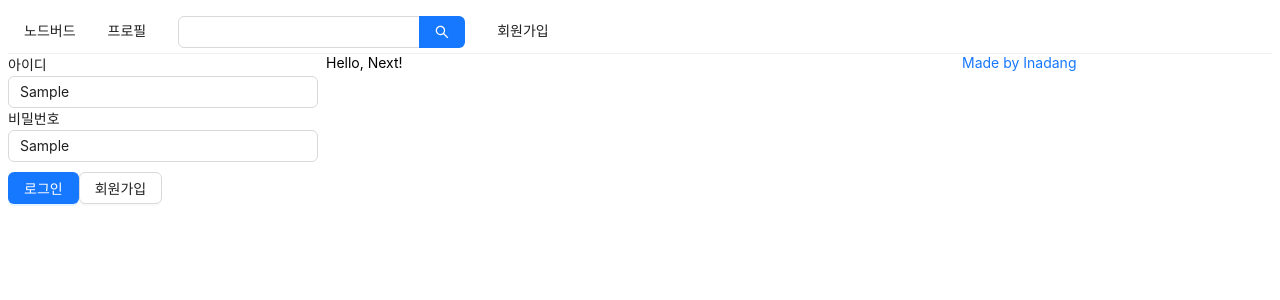
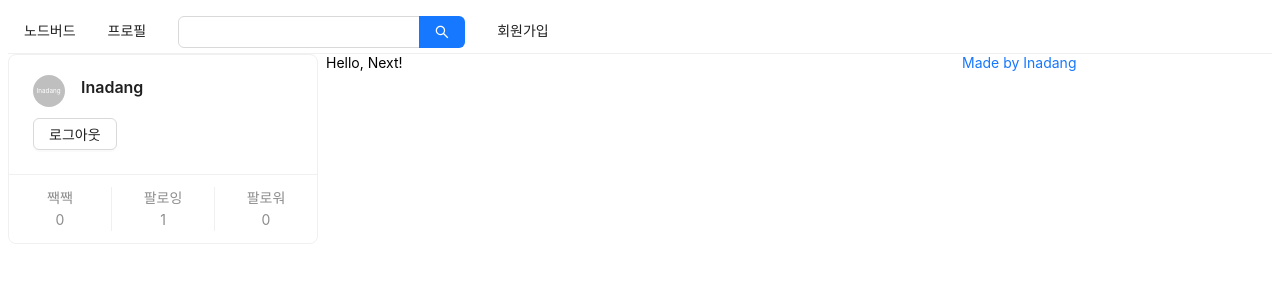
Before and after one commit to Ina-dang/react-nodebird, a Next.js app in the folder prepare/front/: page / in a window 1280 px wide. Both pictures are taken after typing "Sample", "Sample" into the empty fields and a click on the button "로그인". Shown: the top 300 px of the page. Built offline with nearby package versions, Linux system fonts and the light colour scheme.

Commit message:
더미데이터로 로그인 및 SSR-CSR 랜더링 시 classname 해시값 통일되도록 설정 변경

```diff
--- a/prepare/front/components/AppLayout.js
+++ b/prepare/front/components/AppLayout.js
@@ -39,7 +39,6 @@
 
 const AppLayout = ({ children }) => {
   const [isLoggedIn, setIsLoggedIn] = useState(false);
-  console.log(setIsLoggedIn);
   return (
     <div>
       {/* class속성이 a태그에 있을경우 legacyBehavior 속성 추가 */}
@@ -47,7 +46,11 @@
       <Row gutter={8}>
         {/*브레이크포인트: xs 모바일 <576,  sm 태블릿 >= 576, md 작은데스크탑 >=768 lg: 큰화면 >=992*/}
         <Col xs={24} md={6}>
-          {isLoggedIn ? <UserProfile /> : <LoginForm />}
+          {isLoggedIn ? (
+            <UserProfile setIsLoggedIn={setIsLoggedIn} />
+          ) : (
+            <LoginForm setIsLoggedIn={setIsLoggedIn} />
+          )}
         </Col>
         <Col xs={24} md={12}>
           {children}
--- a/prepare/front/components/LoginForm.js
+++ b/prepare/front/components/LoginForm.js
@@ -7,7 +7,12 @@
   margin-top: 10px;
 `;
 
-const LoginForm = () => {
+const FormWrapper = styled(Form)`
+  padding: 10px;
+`;
+
+// eslint-disable-next-line react/prop-types
+const LoginForm = ({ setIsLoggedIn }) => {
   const [id, setId] = useState('');
   const [password, setPassword] = useState('');
 
@@ -18,8 +23,15 @@
   const onChangePassword = useCallback((event) => {
     setPassword(event.target.value);
   }, []);
+
+  const onSubmitForm = useCallback(() => {
+    //Form onFinish속성은 e.preventDefatul()가 적용되어있다.
+    console.log(id, password);
+    setIsLoggedIn(true);
+  }, [id, password]);
+
   return (
-    <Form>
+    <FormWrapper onFinish={onSubmitForm}>
       <div>
         <label htmlFor='user-id'>아이디</label>
         <br />
@@ -43,7 +55,7 @@
           <Button>회원가입</Button>
         </Link>
       </ButtonWrapper>
-    </Form>
+    </FormWrapper>
   );
 };
 
--- a/prepare/front/components/UserProfile.js
+++ b/prepare/front/components/UserProfile.js
@@ -1,7 +1,38 @@
-import React from 'react';
+import { Avatar, Button, Card } from 'antd';
+import React, { useCallback } from 'react';
+import styled from 'styled-components';
 
-const UserProfile = () => {
-  return <>유저프로필</>;
+const ButtonWrapper = styled(Button)`
+  margin-top: 15px;
+`;
+
+// eslint-disable-next-line react/prop-types
+const UserProfile = ({ setIsLoggedIn }) => {
+  const onLogOut = useCallback(() => {
+    setIsLoggedIn(false);
+  }, []);
+
+  return (
+    <Card
+      actions={[
+        <div key='twit'>
+          짹짹
+          <br />0
+        </div>,
+        <div key='followings'>
+          팔로잉
+          <br />1
+        </div>,
+        <div key='followers'>
+          팔로워
+          <br />0
+        </div>,
+      ]}
+    >
+      <Card.Meta avatar={<Avatar>Inadang</Avatar>} title='Inadang' />
+      <ButtonWrapper onClick={onLogOut}>로그아웃</ButtonWrapper>
+    </Card>
+  );
 };
 
 export default UserProfile;
```
Also changed, not shown: prepare/front/.babelrc (added).
